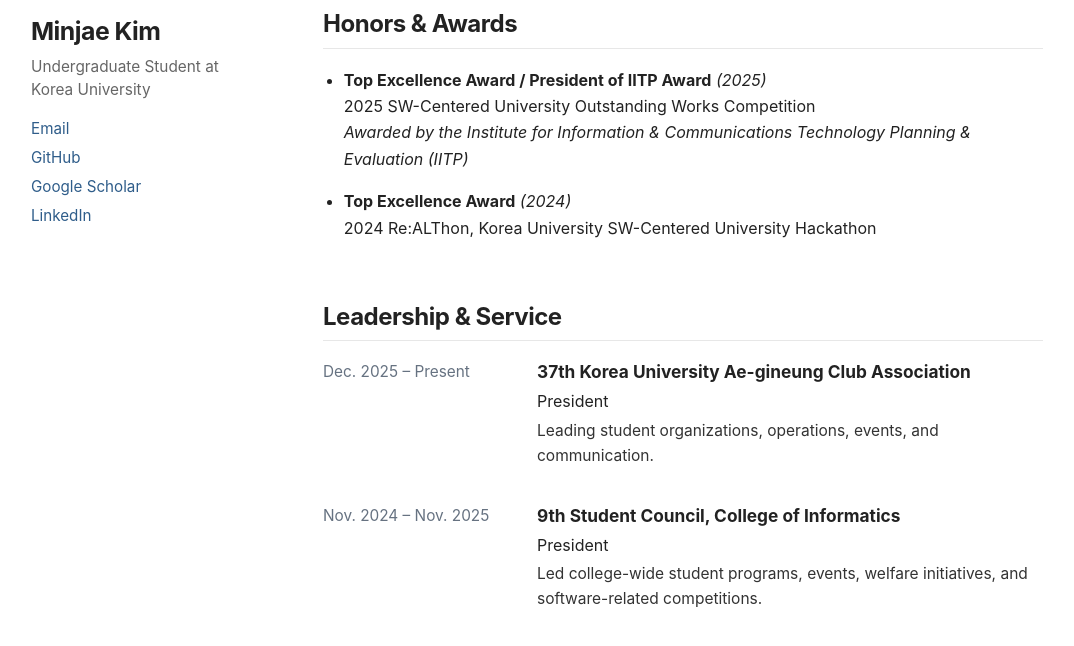
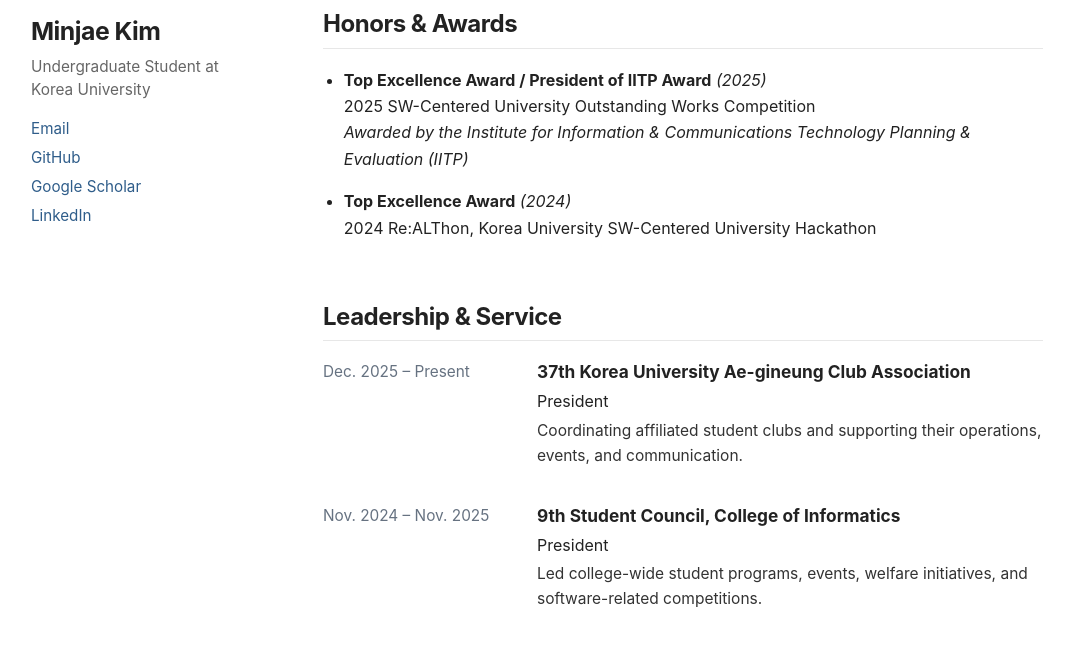
Before and after one commit to kmj200392/kmj200392.github.io, a Jekyll site: the page built from _pages/about.md, in a window 1280 px wide and 900 px high, scrolled down 1157 px, cut to the strip 208-854 px from the top of the window. Shown: the whole strip, without its empty margins (89-1163 px from the left). Built offline with Jekyll 4.4.1, drawn with Linux system fonts in a browser that asks for light colours.

Commit message:
Clarify club association leadership role

```diff
--- a/_pages/about.md
+++ b/_pages/about.md
@@ -73,7 +73,7 @@ I am an undergraduate student in [Computer Science and Engineering](https://cs.k
     <div class="experience-content">
       <div class="experience-title">37th Korea University Ae-gineung Club Association</div>
       <div class="experience-role">President</div>
-      <div class="experience-description">Leading student organizations, operations, events, and communication.</div>
+      <div class="experience-description">Coordinating affiliated student clubs and supporting their operations, events, and communication.</div>
     </div>
   </div>
 
```
